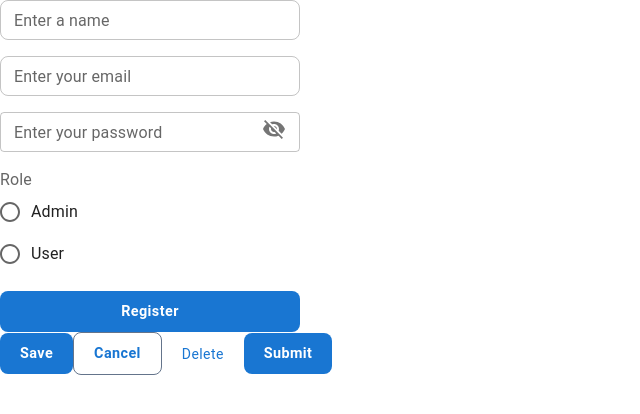
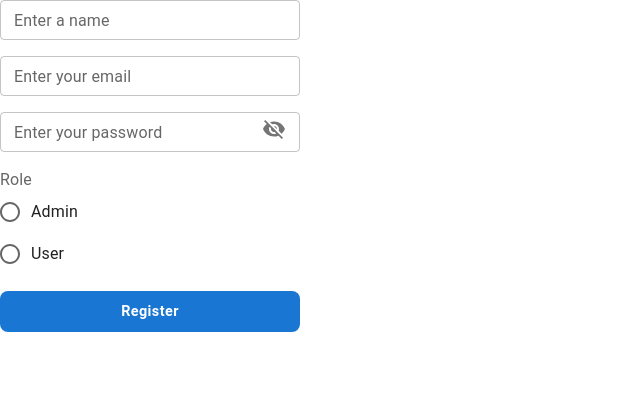
Before and after one commit to KirtanV19/MUI, a React (Vite) app: page / in a window 1280 px wide. Shown: the top 414 px of the page, without its empty margins (0-640 px from the left). Built offline with nearby package versions, Linux system fonts and the light colour scheme.

Commit message:
Modification in Textfield

```diff
--- a/src/App.jsx
+++ b/src/App.jsx
@@ -2,13 +2,12 @@ import Register from "./components/Register";
 import { ThemeProvider } from "@mui/material/styles";
 import theme from "./theme/theme";
 import { CssBaseline } from "@mui/material";
-import Demo from "./components/Demo";
+
 const App = () => {
   return (
     <ThemeProvider theme={theme}>
       <CssBaseline />
       <Register />
-      <Demo />
     </ThemeProvider>
   );
 };
--- a/src/shared/CustomTextField/index.jsx
+++ b/src/shared/CustomTextField/index.jsx
@@ -3,7 +3,8 @@ import { TextField } from "@mui/material";
 const CustomTextField = ({ ...props }) => {
 
     return (
-        <TextField variant="outlined" size="small"  {...props} />
+        <TextField
+            {...props} />
     )
 }
 
--- a/src/theme/theme.jsx
+++ b/src/theme/theme.jsx
@@ -26,7 +26,7 @@ const theme = createTheme({
                     borderRadius: 8,
                     fontWeight: 600,
                     textTransform: "none",
-                    padding: "8px 20px",
+                    padding: "8px 4px",
                     fontSize: "0.9rem",
                     boxShadow: "none",
                 },
@@ -44,21 +44,14 @@ const theme = createTheme({
                 },
             },
         },
-
         MuiTextField: {
             defaultProps: {
-                variant: "outlined",
-                size: "small",
+                variant: 'outlined',
                 fullWidth: true,
-                InputProps: {
-                    style: {
-                        borderRadius: 8,
-                        padding: "4px 8px",
-                        height: "40px",
-                    },
-                },
+                size: 'small'
             },
-        },
+
+        }
     },
 });
 
```
